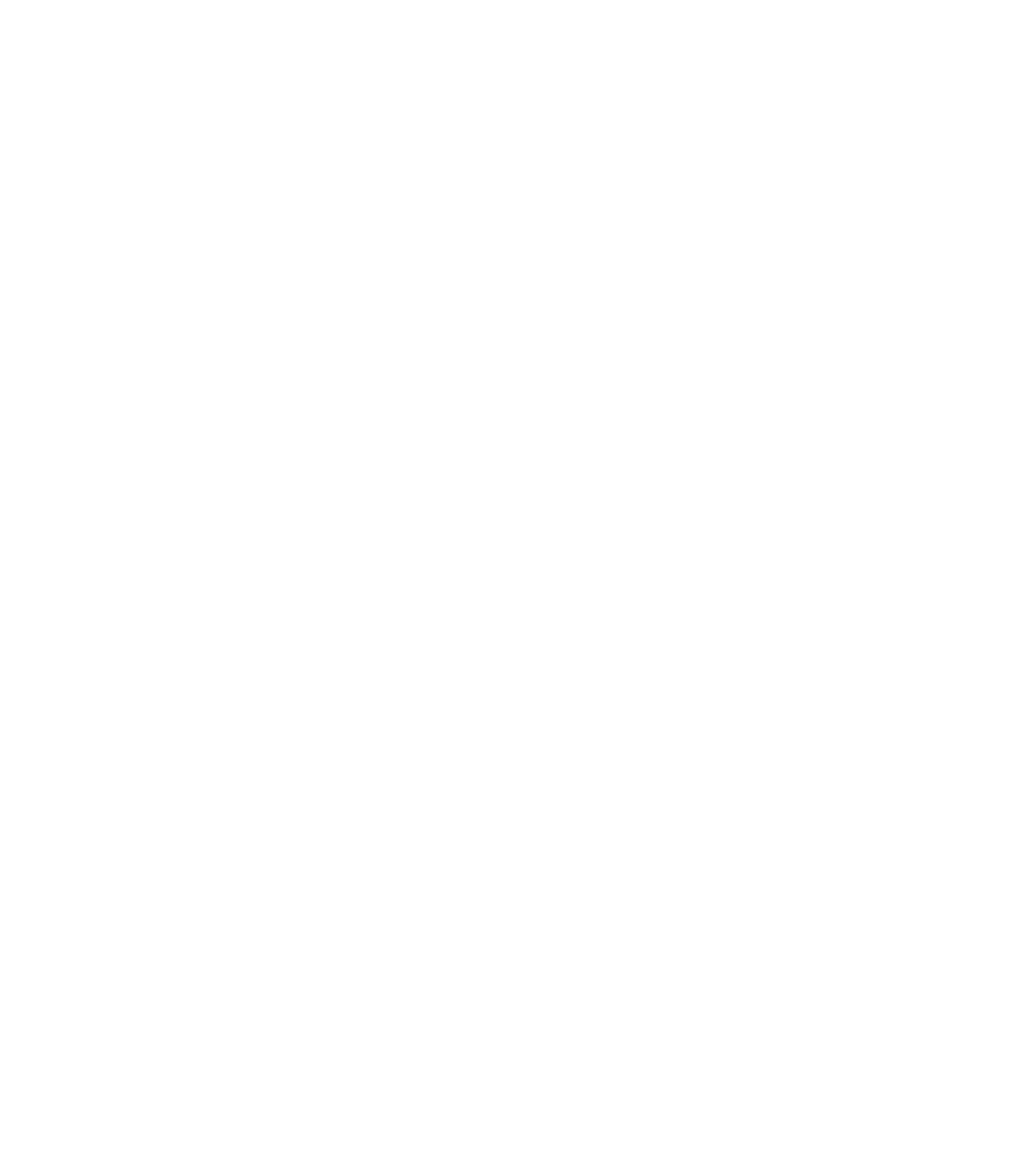
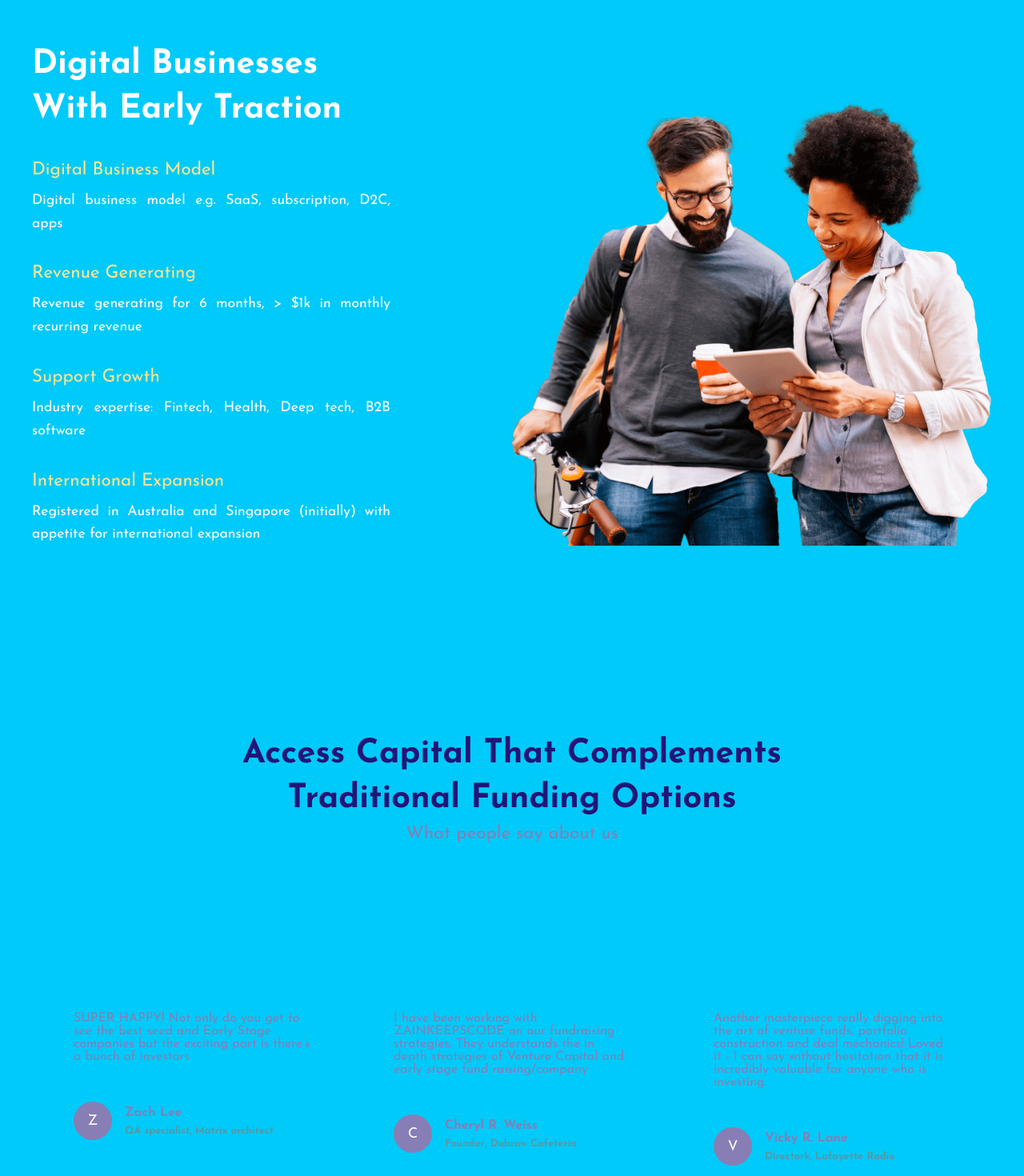
Before and after one commit to Elijahlekomo/Digital-Business, a Next.js app: page / in a window 1280 px wide. Shown: the part 4640-6110 px from the top of the page at 80% size. Before the commit the page ends 4445 px from the top, so only its background shows below. Built offline with nearby package versions, Linux system fonts and the light colour scheme.

Commit message:
- Added WhoWeInvest.jsx, WhoWeInvest.css, Testimonials.css, Testimonials.jsx and SlickSlider.jsx to components folder. -Made changes to layout.js and page.js

```diff
--- a/app/layout.js
+++ b/app/layout.js
@@ -15,6 +15,10 @@
 export default function RootLayout({ children }) {
   return (
     <html lang="en">
+      <head>
+      <link rel="stylesheet" type="text/css" charset="UTF-8" href="https://cdnjs.cloudflare.com/ajax/libs/slick-carousel/1.6.0/slick.min.css" />
+      <link rel="stylesheet" type="text/css" href="https://cdnjs.cloudflare.com/ajax/libs/slick-carousel/1.6.0/slick-theme.min.css" />
+      </head>
       <body className={Josef.className}>{children}</body>
     </html>
   );
--- a/app/page.js
+++ b/app/page.js
@@ -8,6 +8,8 @@
 import OurDiff from "@/src/components/OurDiff/OurDiff";
 import { motion, useAnimation } from "framer-motion";
 import HowItWorks from "@/src/components/HowItWorks/HowItWorks";
+import WhoWeInvest from "@/src/components/WhoWeInvest/WhoWeInvest";
+import Testimonials from "@/src/components/Testimonials/Testimonials";
 
 export default function Home() {
   const controls = useAnimation();
@@ -33,6 +35,22 @@
       </motion.div>
 
       <HowItWorks/>
+
+      <motion.div
+      onViewportEnter={()=> controls.start({
+        backgroundColor: "var(--primary-color)"
+      })}
+      onViewportLeave={() =>
+       controls.start({
+         backgroundColor: "white",
+      })
+      }
+      viewport={{amount: 0.4}}
+      >
+        <WhoWeInvest />
+      </motion.div>
+
+      <Testimonials/>
     </motion.div>
   );
 }
--- /dev/null
+++ b/src/components/Testimonials/SlickSlider.jsx
@@ -0,0 +1,80 @@
+import { testimonialsData } from "@/src/utils/data";
+// import { settings } from "eslint-config-next";
+import Image from "next/image";
+import React from "react";
+import Slider from "react-slick";
+
+const SlickSlider = () => {
+    const settings = {
+        dots: true,
+        infinite: true,
+        speed: 1000,
+        slidesToShow: 3,
+        slidesToScroll: 1,
+        initialSlide: 0,
+        touchMove: true,
+        useCSS: true,
+        responsive: [{
+            breakpoint: 1024,
+            settings: {
+                slidesToShow: 3,
+                slidesToScroll: 3,
+                infinite: true,
+                dots: true,
+
+            },
+        },
+        {
+            breakpoint: 1000,
+            settings: {
+                slidesToShow: 2,
+                slidesToScroll: 2,
+                initialSlide: 2,
+            },
+        },
+        {
+            breakpoint: 768,
+            settings: {
+                slidesToShow: 1,
+                slidesToScroll: 1,
+            },
+        },
+        ],
+    }
+
+  return (
+
+    <div>
+      <Slider {...settings}>
+        {testimonialsData.map((comment, i) => (
+          <div key={i} className="comment">
+            {/* upper side */}
+            <div className="c-content">
+              <Image
+                src={"/apos.svg"}
+                className="apos-slider"
+                alt="apos"
+                width={40}
+                height={30}
+              />
+              <span>{comment.comment}</span>
+            </div>
+
+            {/* lower side */}
+            <div className="c-info">
+                <div className="c-avatar">
+                    {comment.name[0]}
+                </div>
+                <div className="c-person">
+                    <span>{comment.name}</span>
+                    <span>{comment.profession}</span>
+                </div>
+            </div>
+          </div>
+        ))}
+      </Slider>
+    </div>
+  );
+};
+
+export default SlickSlider;
--- /dev/null
+++ b/src/components/Testimonials/Testimonials.css
@@ -0,0 +1,96 @@
+.t-wrapper .container{
+    padding-top: 13rem;
+}
+
+.t-container{
+    display: flex;
+    flex-direction: column;
+    gap: 2rem;
+    align-items: center;
+}
+
+.t-head{
+    display: flex;
+    flex-direction: column;
+    grid-area: 1rem;
+    align-items: center;
+    max-width: 50rem;
+}
+
+.slick-slider{
+    margin-top: 5rem;
+}
+.slick-track{
+    padding: 4rem 0rem;
+}
+.slick-slide > div{
+   padding: 0 20px;
+}
+.slick-dots{
+    bottom:  0px!important;
+}
+
+.comment{
+   display: flex !important;
+   flex-direction: column;
+   border-radius: 20px;
+   position: relative;
+   box-sizing: border-box;
+   padding: 2rem;
+   gap: 3rem;
+}
+
+.c-comment{
+    height: 200px;
+    display: flex;
+    align-items: flex-start;
+    flex-direction: column;
+    gap: 2rem;
+}
+
+.c-comment span{
+    font-size: 1rem;
+    line-height: 1.5rem;
+}
+
+.c-info {
+    display: flex;
+    align-items: center;
+    gap: 1rem;
+}
+.c-avatar{
+    background-color: #877eb5;
+    color: white;
+    font-size: 1.1rem;
+    border-radius: 100%;
+    display: flex;
+    align-items: center;
+    justify-content: center;
+    width: 3rem;
+    height: 3rem;
+}
+
+.c-person{
+    display: flex;
+    flex-direction: column;
+    gap: 0.5rem;
+}
+
+.c-person >:nth-child(1){
+    font-weight: bold;
+}
+
+.c-person >:nth-child(2){
+    font-weight: bold;
+    color: rgba(128, 128, 128, 0.688);
+    font-size: 0.8rem;
+}
+
+@media (min-width: 1280px) {
+    .slick-slide.slick-active.slick-current + .slick-slide .comment{
+        transition: all 1000ms ease-out;
+        scale: 1.1;
+        transform: translateY(-30px);
+        box-shadow: var(--shadow);
+    }
+}
--- /dev/null
+++ b/src/components/Testimonials/Testimonials.jsx
@@ -0,0 +1,25 @@
+import React from "react";
+import './Testimonials.css'
+import SlickSlider from "./SlickSlider";
+
+const Testimonials = () => {
+    return(
+            <div className="t-wrapper">
+                <div className="container">
+                    <div className="t-container">
+                        <div className="t-head">
+                            <span className="tag">Testimonials</span>
+                            <span className="title">
+                            {" "}
+                            Access capital that complements traditional funding options</span>
+                            <span className="des">What people say about us</span>
+                        </div>
+                    </div>
+                        {/* slider */}
+                        <SlickSlider/>
+                </div>
+            </div>
+        )
+}
+
+export default Testimonials
--- /dev/null
+++ b/src/components/WhoWeInvest/WhoWeInvest.css
@@ -0,0 +1,76 @@
+.wwi-wrapper .container{
+    padding-top: 13rem;
+}
+
+.wwi-container{
+    display: flex;
+    justify-content: space-between;
+    align-items: center;
+}
+
+.wwi-container > div{
+    flex: 1;
+}
+
+.wwi-left{
+    display: flex;
+    flex-direction: column;
+    gap: 2rem;
+}
+.wwi-left .head{
+    display: flex;
+    flex-direction: column;
+    gap: 1rem;
+    align-items: flex-start;
+}
+
+.wwi-left .head .title{
+    text-align: left;
+    color: white;
+}
+
+.wwi-features{
+    display: flex;
+    flex-direction: column;
+    gap: 2rem;
+}
+
+.wwi-feature{
+    display: flex;
+    flex-direction: column;
+    gap: 0.5rem;
+    max-width: 28rem;
+}
+
+.wwi-feature .des{
+    color: var(--fourth-color);
+}
+
+.wwi-feature .text{
+    color: white;
+    text-align: justify;
+}
+
+.wwi-right{
+    display: flex;
+    align-items: center;
+    justify-content: center;
+    align-self: flex-end;
+}
+.wwi-right img{
+    width: 100%;
+}
+
+@media (max-width: 990px) {
+    .wwi-container{
+       flex-direction: column;
+       padding: 2rem;
+    }
+    .wwi-right{
+        align-items: center;
+        margin-top: 2rem;
+    }
+    .wwi-right img{
+        max-width: 20rem;
+    }
+}
--- /dev/null
+++ b/src/components/WhoWeInvest/WhoWeInvest.jsx
@@ -0,0 +1,63 @@
+'use client'
+
+import React from "react";
+import "./WhoWeInvest.css";
+import { features, whoWeInvest } from "@/src/utils/data";
+import {motion} from 'framer-motion'
+import { containerVariants, tagVaraints, titleVaraints } from "@/src/utils/animation";
+
+
+const WhoWeInvest = () => {
+  return (
+    <div className="wwi-wrapper">
+      <div className="container">
+        <div className="wwi-container">
+          {/* left side */}
+          <div className="wwi-left">
+            <div className="head">
+              <motion.span
+              variants={tagVaraints}
+              initial="offscreen"
+              whileInView={"onscreen"}
+              className="tag"> Who We Invest</motion.span>
+              <motion.span
+              variants={titleVaraints}
+              initial="offscreen"
+              whileInView={"onscreen"}
+              className="title">
+                {" "}
+                Digital businesses
+                <br /> with early traction
+              </motion.span>
+            </div>
+
+            {/* features */}
+            <div className="wwi-features">
+              {whoWeInvest.map((feature, i) => (
+                <motion.div
+                variants={containerVariants(i * 0.05 + 1)}
+                initial="offscreen"
+                whileInView={"onscreen"}
+                className="wwi-feature" key={i}>
+                  <span className="des">{feature.title}</span>
+                  <span className="text">{feature.des}</span>
+                </motion.div>
+              ))}
+            </div>
+          </div>
+
+          {/* right side*/}
+        <div className="wwi-right">
+            <motion.img
+              variants={containerVariants(0.5)}
+              initial="offscreen"
+              whileInView={"onscreen"}
+            src="persons.png" alt="persons" />
+        </div>
+        </div>
+      </div>
+    </div>
+  );
+};
+
+export default WhoWeInvest;
```
